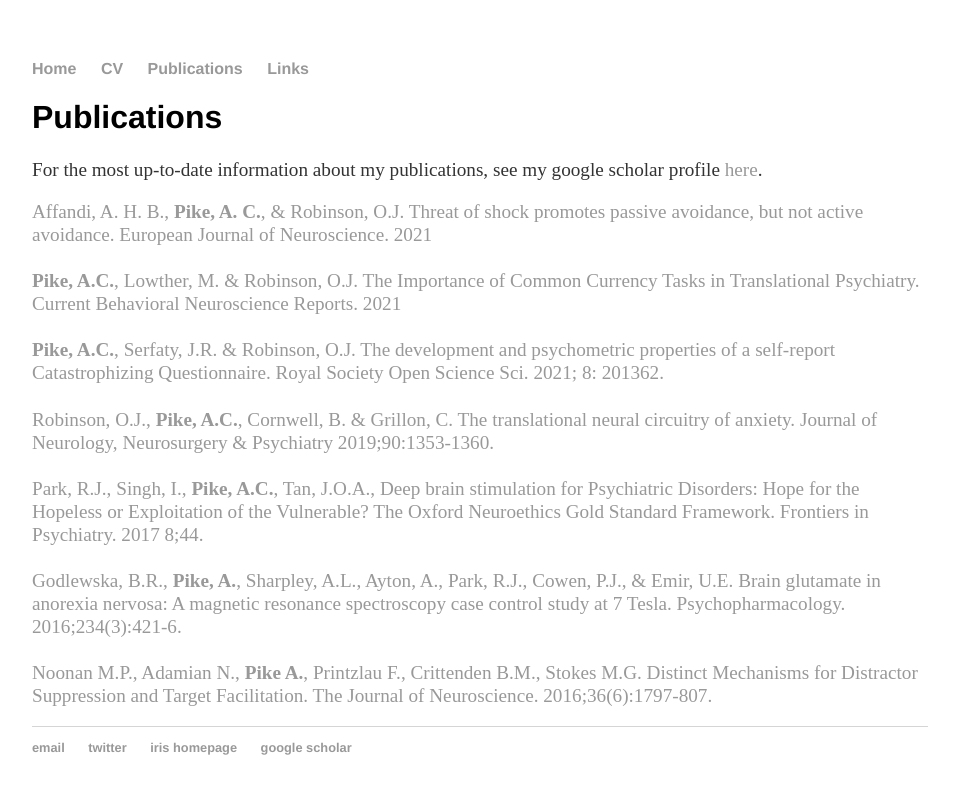
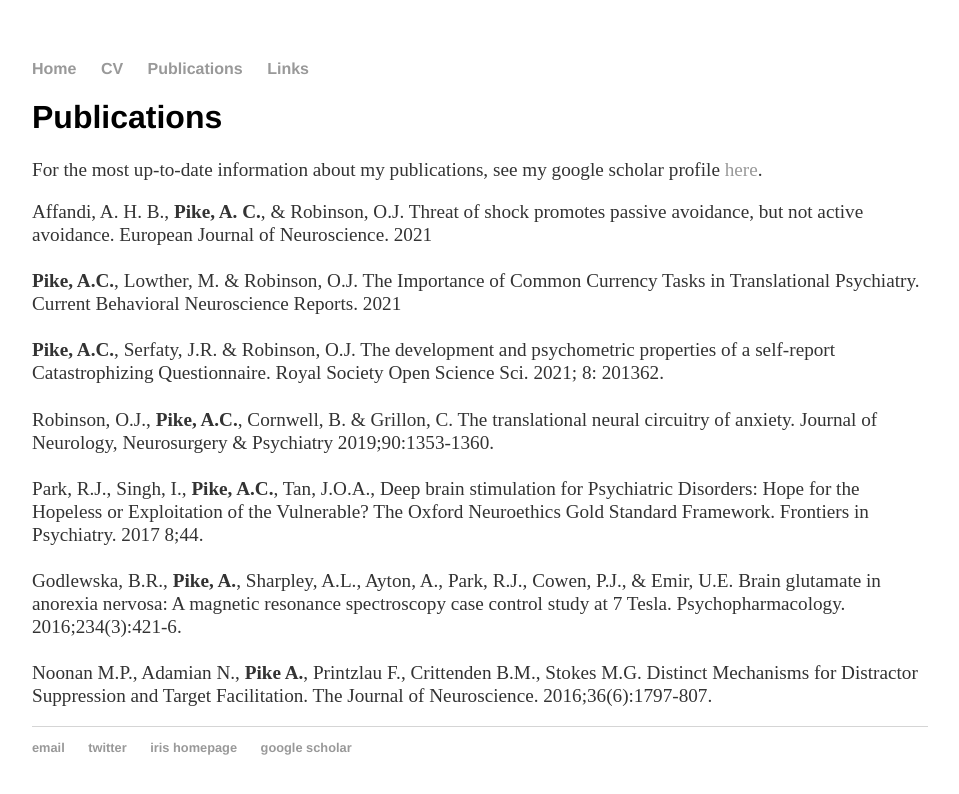
Before and after one commit to apike02/apike02.github.io, a Jekyll site: the page built from pubs/index.html, in a window 1280 px wide. Shown: the top 794 px of the page, without its empty margins (160-1119 px from the left). Built offline with Jekyll 4.4.1, drawn with Linux system fonts in a browser that asks for light colours.

Commit message:
trying to make links look less ugly

```diff
--- a/pubs/index.html
+++ b/pubs/index.html
@@ -7,17 +7,17 @@
 	<h1>Publications</h1>
 	<p> For the most up-to-date information about my publications, see my google scholar profile <a href="https://scholar.google.com/citations?hl=en&user=XQ8kkegAAAAJ">here</a>. </p>
 	<p>
-		<a href="https://doi.org/10.1111/ejn.15184">Affandi, A. H. B., <b>Pike, A. C.</b>, & Robinson, O.J. Threat of shock promotes passive avoidance, but not active avoidance. European Journal of Neuroscience. 2021 </a><br/>
+		<a href="https://doi.org/10.1111/ejn.15184"style="color: #333">Affandi, A. H. B., <b>Pike, A. C.</b>, & Robinson, O.J. Threat of shock promotes passive avoidance, but not active avoidance. European Journal of Neuroscience. 2021 </a><br/>
 		<br/>
-		<a href="https://doi.org/10.1007/s40473-021-00225-w"><b>Pike, A.C.</b>, Lowther, M. & Robinson, O.J. The Importance of Common Currency Tasks in Translational Psychiatry. Current Behavioral Neuroscience Reports. 2021</a><br/>
+		<a href="https://doi.org/10.1007/s40473-021-00225-w"style="color: #333"><b>Pike, A.C.</b>, Lowther, M. & Robinson, O.J. The Importance of Common Currency Tasks in Translational Psychiatry. Current Behavioral Neuroscience Reports. 2021</a><br/>
 		<br/>
-		<a href="https://doi.org/10.1098/rsos.201362"><b>Pike, A.C.</b>, Serfaty, J.R. & Robinson, O.J. The development and psychometric properties of a self-report Catastrophizing Questionnaire. Royal Society Open Science  Sci. 2021; 8: 201362.</a><br/>
+		<a href="https://doi.org/10.1098/rsos.201362"style="color: #333"><b>Pike, A.C.</b>, Serfaty, J.R. & Robinson, O.J. The development and psychometric properties of a self-report Catastrophizing Questionnaire. Royal Society Open Science  Sci. 2021; 8: 201362.</a><br/>
 		<br/>
-	    <a href="https://dx.doi.org/10.1136/jnnp-2019-321400">Robinson, O.J., <b>Pike, A.C.</b>, Cornwell, B. & Grillon, C. The translational neural circuitry of anxiety. Journal of Neurology, Neurosurgery & Psychiatry 2019;90:1353-1360.</a><br/>
+	    <a href="https://dx.doi.org/10.1136/jnnp-2019-321400"style="color: #333">Robinson, O.J., <b>Pike, A.C.</b>, Cornwell, B. & Grillon, C. The translational neural circuitry of anxiety. Journal of Neurology, Neurosurgery & Psychiatry 2019;90:1353-1360.</a><br/>
 		<br/>
-	    <a href="https://dx.doi.org/10.3389/fpsyt.2017.00044">Park, R.J., Singh, I., <b>Pike, A.C.</b>, Tan, J.O.A., Deep brain stimulation for Psychiatric Disorders: Hope for the Hopeless or Exploitation of the Vulnerable? The Oxford Neuroethics Gold Standard Framework. Frontiers in Psychiatry. 2017 8;44.</a><br/>
+	    <a href="https://dx.doi.org/10.3389/fpsyt.2017.00044"style="color: #333">Park, R.J., Singh, I., <b>Pike, A.C.</b>, Tan, J.O.A., Deep brain stimulation for Psychiatric Disorders: Hope for the Hopeless or Exploitation of the Vulnerable? The Oxford Neuroethics Gold Standard Framework. Frontiers in Psychiatry. 2017 8;44.</a><br/>
 		<br/>
-	    <a href="https://doi.org/10.1007/s00213-016-4477-5">Godlewska, B.R., <b>Pike, A.</b>, Sharpley, A.L., Ayton, A., Park, R.J., Cowen, P.J., & Emir, U.E. Brain glutamate in anorexia nervosa: A magnetic resonance spectroscopy case control study at 7 Tesla. Psychopharmacology. 2016;234(3):421-6.</a><br/>
+	    <a href="https://doi.org/10.1007/s00213-016-4477-5"style="color: #333">Godlewska, B.R., <b>Pike, A.</b>, Sharpley, A.L., Ayton, A., Park, R.J., Cowen, P.J., & Emir, U.E. Brain glutamate in anorexia nervosa: A magnetic resonance spectroscopy case control study at 7 Tesla. Psychopharmacology. 2016;234(3):421-6.</a><br/>
 		<br/>
-        <a href="https://doi.org/10.1523/JNEUROSCI.2133-15.2016">Noonan M.P., Adamian N., <b>Pike A.</b>, Printzlau F., Crittenden B.M., Stokes M.G. Distinct Mechanisms for Distractor Suppression and Target Facilitation. The Journal of Neuroscience. 2016;36(6):1797-807.</a></p>
+        <a href="https://doi.org/10.1523/JNEUROSCI.2133-15.2016"style="color: #333">Noonan M.P., Adamian N., <b>Pike A.</b>, Printzlau F., Crittenden B.M., Stokes M.G. Distinct Mechanisms for Distractor Suppression and Target Facilitation. The Journal of Neuroscience. 2016;36(6):1797-807.</a></p>
 </div><!-- /.blurb -->
```
